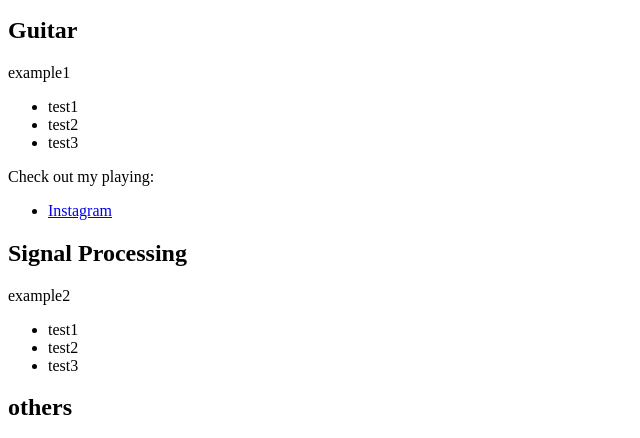
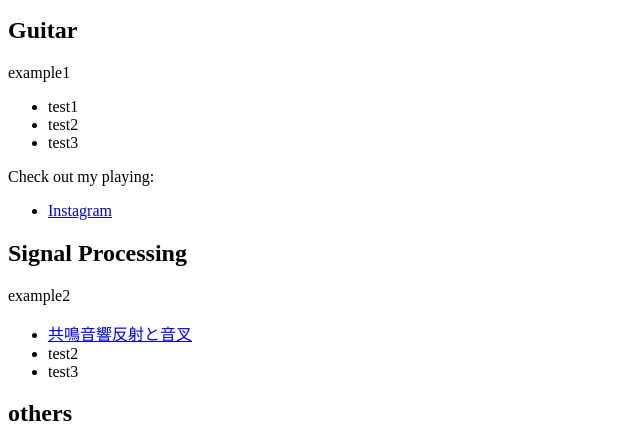
Before and after one commit to hiroya1q/hiroya1q.github.io, a plain HTML site: page index.html in a window 1280 px wide. Shown: the part 101-539 px from the top of the page, without its empty margins (0-640 px from the left). Drawn offline with Linux system fonts and the light colour scheme.

Commit message:
Update index.html

```diff
--- a/index.html
+++ b/index.html
@@ -33,13 +33,13 @@
         <h2>Signal Processing</h2>
         <p>example2</p>
         <ul>
-            <li>test1</li>
+            <li><a href="acoustic-reflection.html">共鳴音響反射と音叉</a></li>
             <li>test2</li>
             <li>test3</li>
         </ul>
     </section>
 
-    <!-- ブログセクション -->
+    <!-- otherセクション -->
     <section id="others">
         <h2>others</h2>
         <p></p>
@@ -48,7 +48,7 @@
         </ul>
     </section>
 
-    <!-- お問い合わせセクション -->
+    <!-- 問い合わせセクション -->
     <footer>
         <h2>Contact</h2>
         <p>If you'd like to get in touch:</p>
```
